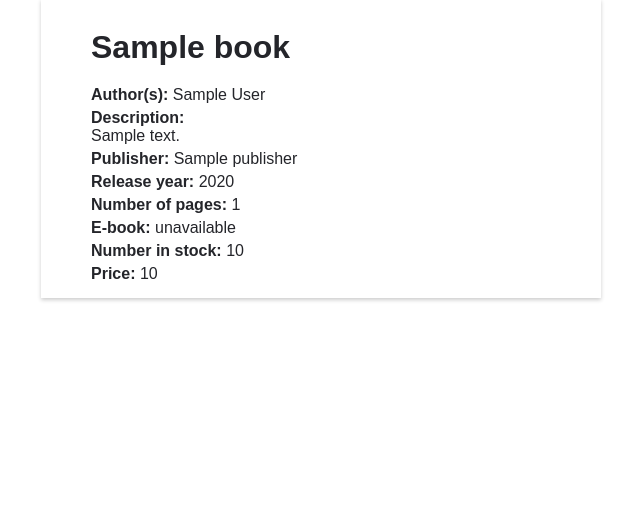
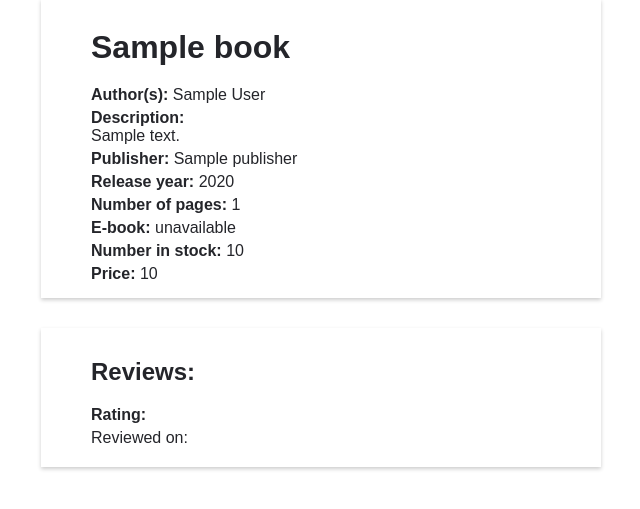
Before and after one commit to burntmilk/Library-Web-App, a Flask app: template library/templates/browse/book.html in a window 1280 px wide. Shown: the part 61-570 px from the top of the page, without its empty margins (319-959 px from the left). Run offline with Flask 2, Linux system fonts and the light colour scheme; the template is opened without the code that fills it: most values are stand-ins (such as "Sample title", 1, 10 or a date in 2020).

Commit message:
Added barebones review section
TODO: add in the details of the review

```diff
--- a/library/static/css/main.css
+++ b/library/static/css/main.css
@@ -34,7 +34,7 @@ nav {
 
 .nav_links li {
   display: inline-block;
-  padding: 0px 20px;
+  padding: 0px;
 }
 
 button {
@@ -97,15 +97,19 @@ button {
   display: flex;
   justify-content: center;
   height: 100%;
+  flex-direction: column;
+  align-items: center;
 }
 
 .individual_book_card {
   padding: 10px 50px 10px 50px;
+  margin-bottom: 30px;
   width: 70vh;
   box-shadow: 0 2px 4px 0 rgba(0, 0, 0, 0.2);
 }
 
-.individual_book_card h1 {
+.individual_book_card h1,
+h2 {
   padding: 20px 0px 20px 0px;
 }
 
--- a/library/templates/browse/book.html
+++ b/library/templates/browse/book.html
@@ -22,6 +22,14 @@
     <p><b>Number in stock:</b> {{ stock }}</p>
     <p><b>Price:</b> {{ price }}</p>
   </div>
+  <div class="review_container">
+    <div class="individual_book_card">
+      <h2><b>Reviews:</b></h2>
+      <p><b>Rating: </b></p>
+      <p>Reviewed on:</p>
+      <p></p>
+    </div>
+  </div>
 </div>
 
 {% endblock %}
```
